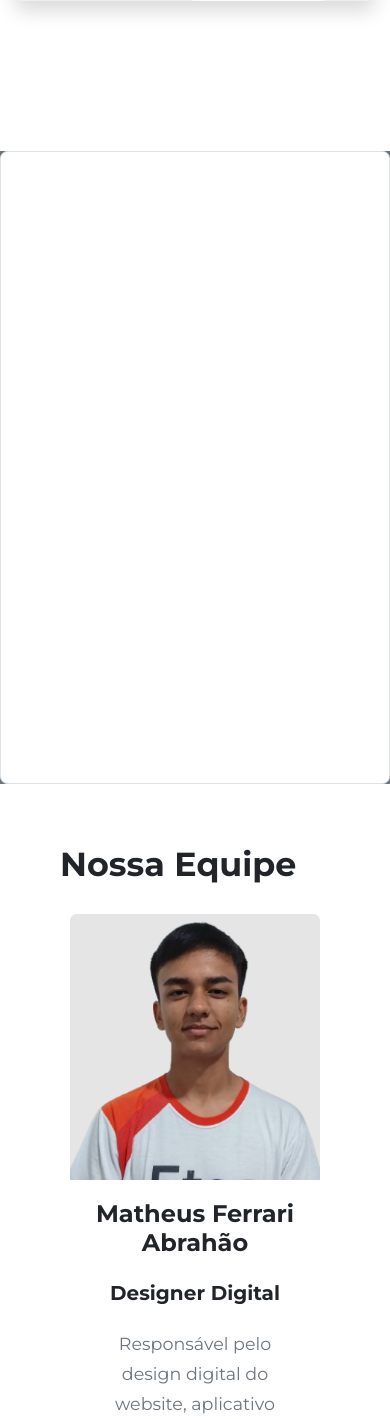
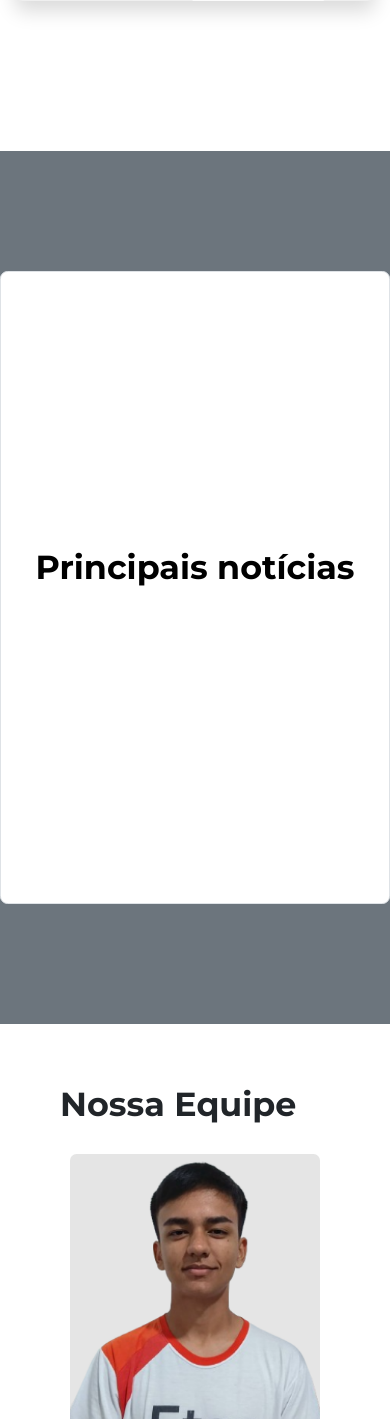
Before and after one commit to DamnsGroup/landing-page, a PHP site: page / in a window 390 px wide. Shown: the part 4597-6016 px from the top of the page. Run offline with PHP 8.4, Linux system fonts and the light colour scheme; data that the repository does not hold is empty; some libraries are stand-ins or nearby versions.

Commit message:
Versão 1.25

```diff
--- a/css/style.css
+++ b/css/style.css
@@ -326,6 +326,13 @@ td{
     #projeto{
         margin-top: 0 !important;
     }
+    #noticias{
+        padding-left: 0 !important;
+        padding-right: 0 !important;
+    }
+    #noticia-direita{
+        margin-bottom: 20px;
+    }
 }
 @media (max-width: 444px) {
     #nav-content{
--- a/index.php
+++ b/index.php
@@ -98,8 +98,9 @@ include("views/blades/header.php");
 
 
         <!-- NOTÍCIAS -->
-        <div class="container-fluid p-5 position-relative bg-secondary" id="projeto">
-            <div class="container border rounded mt-5 py-5 mb-5 bg-white col-12 h-100 d-flex flex-column justify-content-center" id="home">
+        <div class="container-fluid p-5 position-relative bg-secondary" id="noticias">
+            <div class="container border rounded mt-5 py-5 mb-5 bg-white col-12 h-100 d-flex flex-column justify-content-center align-items-center" id="home">
+                <h1 class='fw-bold px-2 mb-3'>Principais notícias</h1>
                 <div class="container row justify-content-center">
                     <?php
                     $query = mysqli_query($conexao, "SELECT * FROM blog INNER JOIN bloginfo ON blog_bloginfo_codigo = bloginfo_codigo INNER JOIN blogimg ON blog_blogimg_codigo = blogimg_codigo INNER JOIN usuario ON blog_usuario_codigo = usuario_codigo ORDER BY blog_codigo desc limit 1;");
@@ -137,7 +138,7 @@ include("views/blades/header.php");
                     $Data = new DateTime($exibe[7]);
                     $stringDate = $Data -> format('d/m/Y, H:i:s');
                     ?>
-                        <div class="row align-items-center justify-content-center">
+                        <div class="row align-items-center justify-content-center" id="noticia-direita">
                             <div class="card-container border rounded shadow-sm h-100 d-flex flex-column justify-content-center">
                                 <div class="row align-items-center justify-content-center m-2">
                                     <div class="card-image2 col-md-6 d-flex flex-column justify-content-center">
```
Also changed, not shown: files/img/blog/2986cffc37c51a920f74d454b63d09dc.png (added), files/img/blog/75fc3135c8a72af9bc8a9dc36f5b03b8.png (added), files/img/blog/d79415a9e6c1972aab428bc2e9c06a46.png (added).
